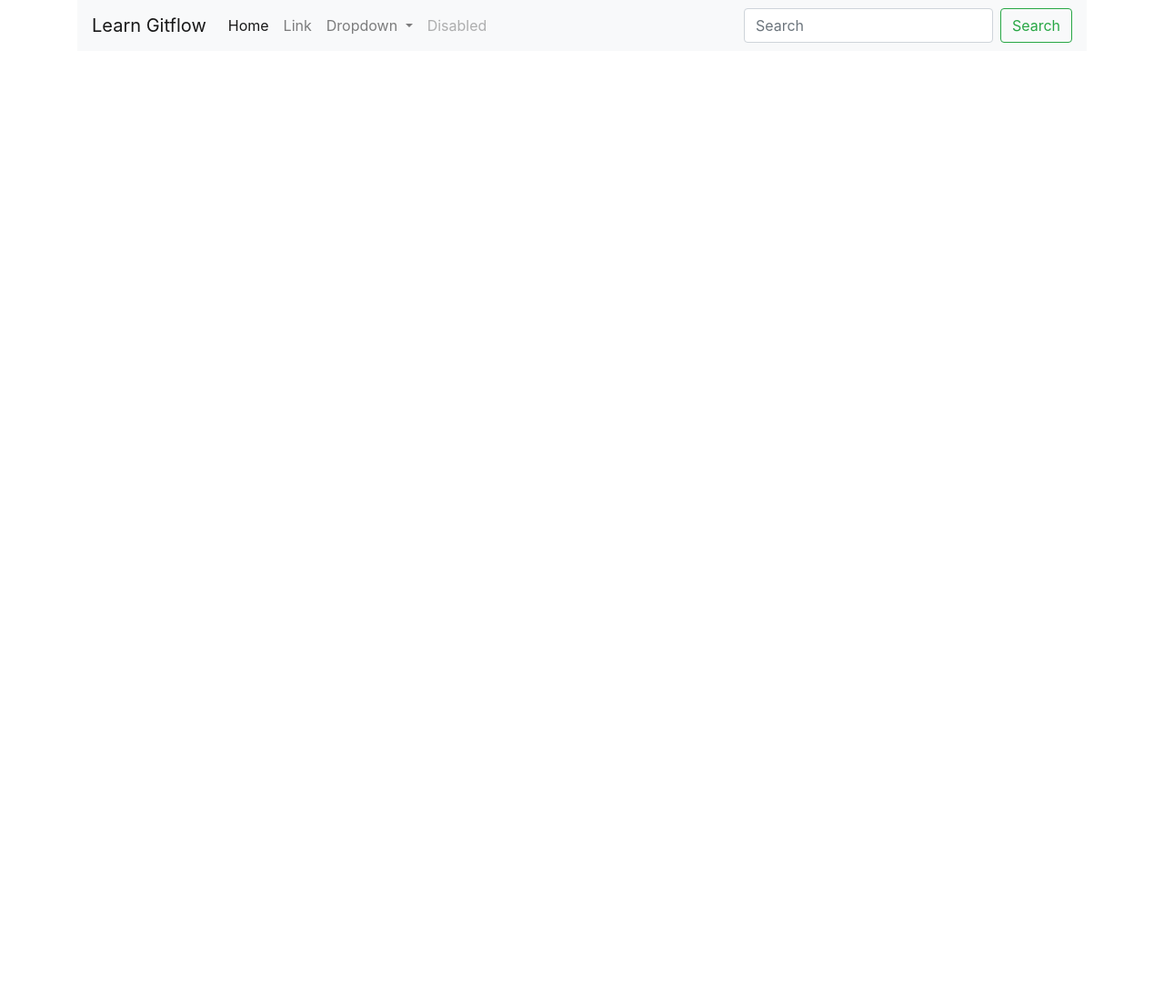
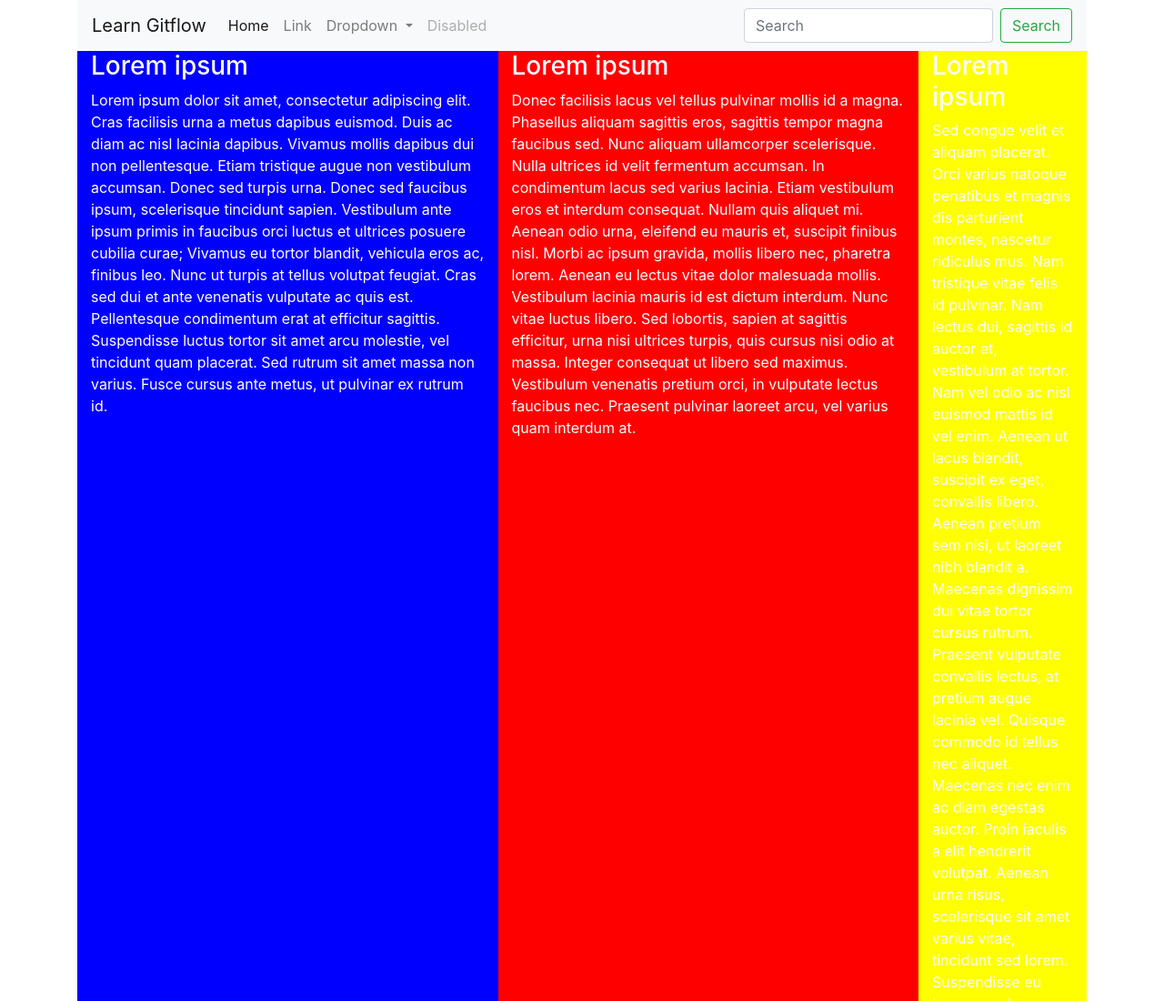
Before and after one commit to markevillive/learnflow, a plain HTML site: page index.html in a window 1280 px wide. Shown: the top 1100 px of the page at 91% size. Before the commit the page ends 800 px from the top, so only its background shows below. Drawn offline with nearby package versions, Linux system fonts and the light colour scheme.

Commit message:
add gride

```diff
--- /dev/null
+++ b/CSS/style.css
@@ -0,0 +1,12 @@
+body{
+	color: white;
+}
+.blue{
+	background-color: blue;
+}
+.red{
+	background-color: red;
+}
+.yellow{
+	background-color: yellow;
+}
--- a/index.html
+++ b/index.html
@@ -5,6 +5,7 @@
 	<title>Learn Gitflow</title>
 	<meta charset="utf-8">
 	<link rel="stylesheet" href="https://stackpath.bootstrapcdn.com/bootstrap/4.5.2/css/bootstrap.min.css" integrity="sha384-JcKb8q3iqJ61gNV9KGb8thSsNjpSL0n8PARn9HuZOnIxN0hoP+VmmDGMN5t9UJ0Z" crossorigin="anonymous">
+	<link rel="stylesheet" type="text/css" href="./CSS/style.css">
 </head>
 <body>
 	<div class="container">
@@ -46,6 +47,51 @@
 			</nav>
 
 		</header>
+		<!-----------------------------END HEADER--------------------------------------------->
+		<!-----------------------------CONTENT------------------------------------------------>
+		<div class="container">
+			<div class="row">
+
+				<div class="col-sm-4 col-md-6 col-lg-5 blue">
+					<h3>Lorem ipsum</h3>
+					<p>Lorem ipsum dolor sit amet, consectetur adipiscing elit. Cras facilisis urna a metus dapibus euismod. Duis ac diam ac nisl lacinia dapibus. Vivamus mollis dapibus dui non pellentesque. Etiam tristique augue non vestibulum accumsan. Donec sed turpis urna. Donec sed faucibus ipsum, scelerisque tincidunt sapien. Vestibulum ante ipsum primis in faucibus orci luctus et ultrices posuere cubilia curae; Vivamus eu tortor blandit, vehicula eros ac, finibus leo. Nunc ut turpis at tellus volutpat feugiat. Cras sed dui et ante venenatis vulputate ac quis est. Pellentesque condimentum erat at efficitur sagittis. Suspendisse luctus tortor sit amet arcu molestie, vel tincidunt quam placerat. Sed rutrum sit amet massa non varius. Fusce cursus ante metus, ut pulvinar ex rutrum id.</p>
+				</div><!---------END COL------------->
+				<div class="col-sm-4 col-md-6 col-lg-5 red">
+					<h3>Lorem ipsum</h3>
+					<p>
+						Donec facilisis lacus vel tellus pulvinar mollis id a magna. Phasellus aliquam sagittis eros, sagittis tempor magna faucibus sed. Nunc aliquam ullamcorper scelerisque. Nulla ultrices id velit fermentum accumsan. In condimentum lacus sed varius lacinia. Etiam vestibulum eros et interdum consequat. Nullam quis aliquet mi. Aenean odio urna, eleifend eu mauris et, suscipit finibus nisl. Morbi ac ipsum gravida, mollis libero nec, pharetra lorem. Aenean eu lectus vitae dolor malesuada mollis. Vestibulum lacinia mauris id est dictum interdum. Nunc vitae luctus libero. Sed lobortis, sapien at sagittis efficitur, urna nisi ultrices turpis, quis cursus nisi odio at massa. Integer consequat ut libero sed maximus. Vestibulum venenatis pretium orci, in vulputate lectus faucibus nec. Praesent pulvinar laoreet arcu, vel varius quam interdum at.
+					</p>
+				</div><!---------END COL------------->
+				<div class="col-sm-4 col-md-12 col-lg-2 yellow">
+					<h3>Lorem ipsum</h3>
+					<p>
+						Sed congue velit et aliquam placerat. Orci varius natoque penatibus et magnis dis parturient montes, nascetur ridiculus mus. Nam tristique vitae felis id pulvinar. Nam lectus dui, sagittis id auctor et, vestibulum at tortor. Nam vel odio ac nisl euismod mattis id vel enim. Aenean ut lacus blandit, suscipit ex eget, convallis libero. Aenean pretium sem nisi, ut laoreet nibh blandit a. Maecenas dignissim dui vitae tortor cursus rutrum. Praesent vulputate convallis lectus, at pretium augue lacinia vel. Quisque commodo id tellus nec aliquet. Maecenas nec enim ac diam egestas auctor. Proin iaculis a elit hendrerit volutpat. Aenean urna risus, scelerisque sit amet varius vitae, tincidunt sed lorem. Suspendisse eu ipsum non lorem faucibus sollicitudin.
+					</p>
+				</div><!---------END COL------------->
+			</div><!-----------------END ROW-------------------------->
+			<div class="row">
+
+				<div class="col-sm-4 col-md-6 col-lg-5 blue">
+					<h3>Lorem ipsum</h3>
+					<p>
+						Aenean accumsan, ipsum in blandit vehicula, justo leo viverra mauris, nec ullamcorper nisl magna non libero. Pellentesque vulputate id libero non consectetur. Nam sit amet tincidunt tortor. Quisque pulvinar erat ac odio fringilla pellentesque. Cras ut cursus dolor. Quisque et odio nibh. Donec volutpat tellus et hendrerit faucibus. Praesent a laoreet velit. Proin tristique pulvinar purus, quis efficitur tortor ullamcorper eu. Phasellus et rhoncus enim. Nunc ut ullamcorper nibh. Mauris diam tellus, commodo at purus nec, posuere dignissim ipsum. Maecenas euismod ex at nunc imperdiet aliquam. Integer semper magna et ex volutpat, sed mollis eros sagittis. Mauris non massa convallis, vulputate tortor ut, scelerisque nibh. Curabitur eu vestibulum dolor.
+					</p>
+				</div><!---------END COL------------->
+				<div class="col-sm-4 col-md-6 col-lg-5 red">
+					<h3>Lorem ipsum</h3>
+					<p>
+						Integer mattis lacinia ipsum, nec blandit dui. Sed gravida justo a neque sagittis, in ultrices massa pharetra. Cras vestibulum pulvinar orci, sit amet aliquet ex egestas et. Nam eget leo a arcu mollis sollicitudin. Maecenas cursus sodales massa eget malesuada. Proin tempor leo eu urna tincidunt tempor. Curabitur quam dui, elementum sed ligula eget, mollis venenatis diam. Sed luctus quis magna vel mollis. Proin tincidunt eros felis, eget porttitor dolor gravida id. Ut commodo pellentesque quam ac consectetur. Nulla at condimentum diam. Sed vel laoreet mi, a sollicitudin risus. Sed quis ligula elementum, pulvinar lorem quis, ornare nisi. Nulla ut ipsum imperdiet, volutpat nibh non, ultrices risus.
+					</p>
+				</div><!---------END COL------------->
+				<div class="col-sm-4 col-md-12 col-lg-2 yellow">
+					<h3>Lorem ipsum</h3>
+					<p>
+						Fusce turpis mauris, vulputate sit amet nunc sit amet, aliquet interdum ex. Nunc blandit dolor eu velit laoreet faucibus. Phasellus lobortis nulla urna, et molestie tortor luctus ut. Donec ornare non ante eu ultricies. Aliquam erat volutpat. Vestibulum ante ipsum primis in faucibus orci luctus et ultrices posuere cubilia curae; Duis molestie luctus elit, eu pulvinar dolor vestibulum non. Mauris risus diam, volutpat sed ornare ut, porttitor vel purus. Donec venenatis consectetur auctor. Curabitur ac pharetra nunc, vitae malesuada turpis. Aenean ac libero purus. Quisque euismod, dolor eget hendrerit faucibus, quam magna accumsan urna, id eleifend nulla massa et sem.
+					</p>
+				</div><!---------END COL------------->
+			</div><!-----------------END ROW-------------------------->
+
+		</div><!------------------------END-CONTAINER--------------------------------->
 
 	</div>
 <script src="https://code.jquery.com/jquery-3.4.1.slim.min.js" integrity="sha384-J6qa4849blE2+poT4WnyKhv5vZF5SrPo0iEjwBvKU7imGFAV0wwj1yYfoRSJoZ+n" crossorigin="anonymous"></script>
```
Also changed, not shown: 1 other file.
